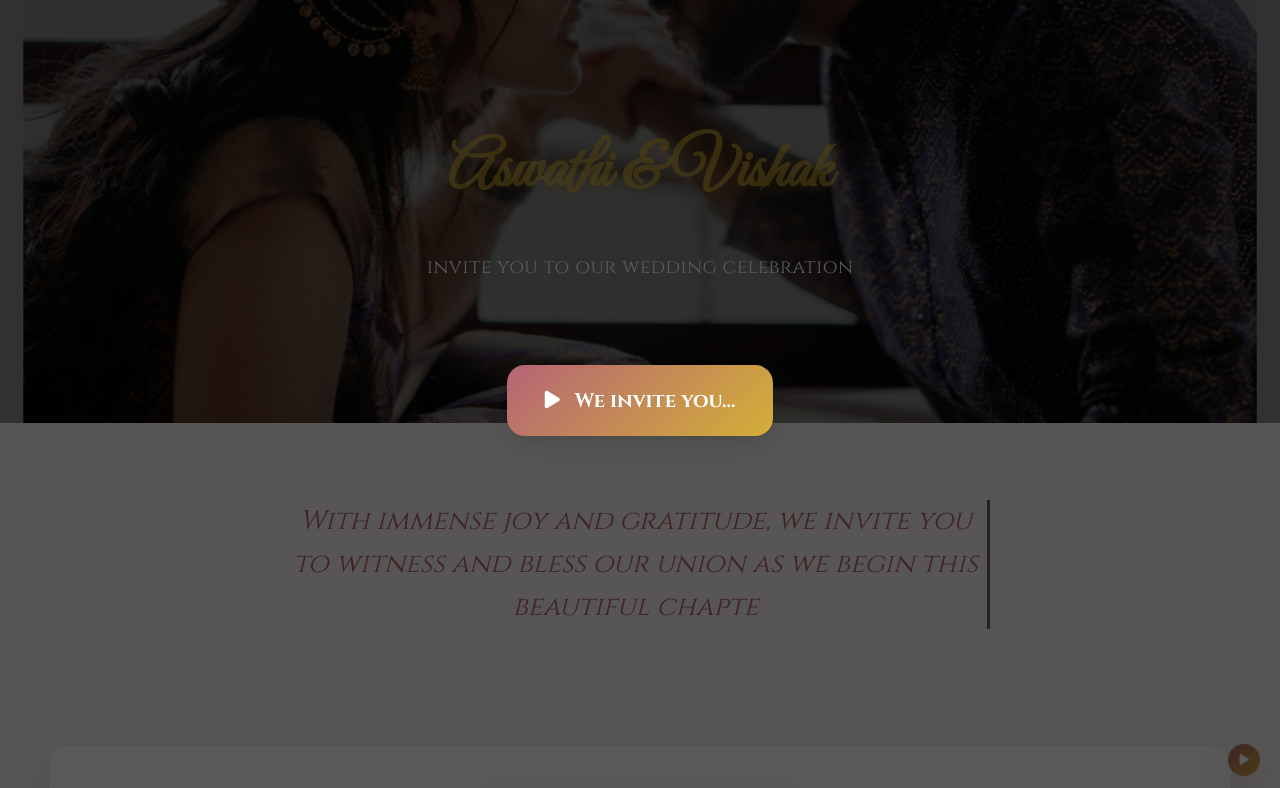
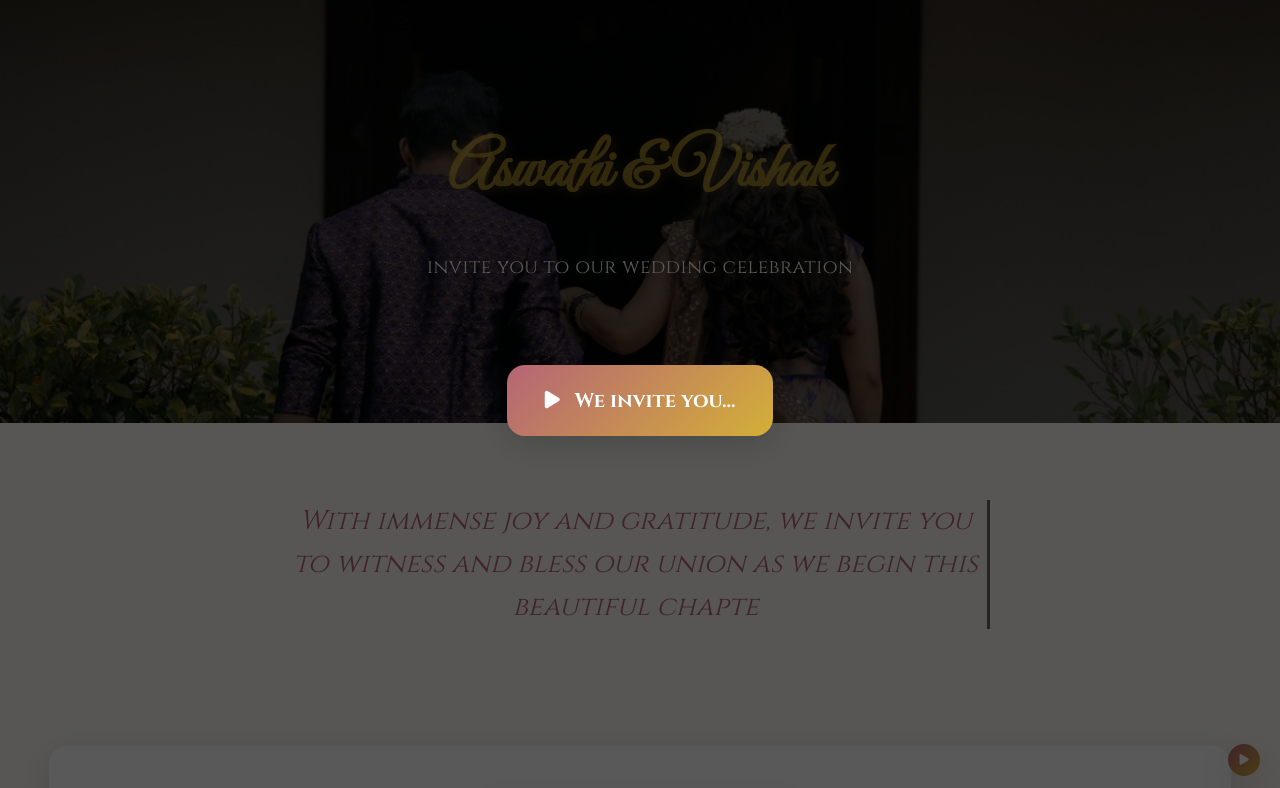
Before and after one commit to aswathivishak/inviting-you, a plain HTML site: page index.html in a window 1280 px wide. Shown: the top 788 px of the page. Drawn offline with Linux system fonts and the light colour scheme.

Commit message:
Update index.html

```diff
--- a/index.html
+++ b/index.html
@@ -19,7 +19,7 @@
             overflow-x: hidden;
         }
         header {
-            background: linear-gradient(rgba(0,0,0,0.45), rgba(0,0,0,0.45)), url('head.jpg') no-repeat center/cover;
+            background: linear-gradient(rgba(0,0,0,0.45), rgba(0,0,0,0.45)), url('five.jpg') no-repeat center/cover;
             color: #fff;
             text-align: center;
             padding: 140px 20px;
```
